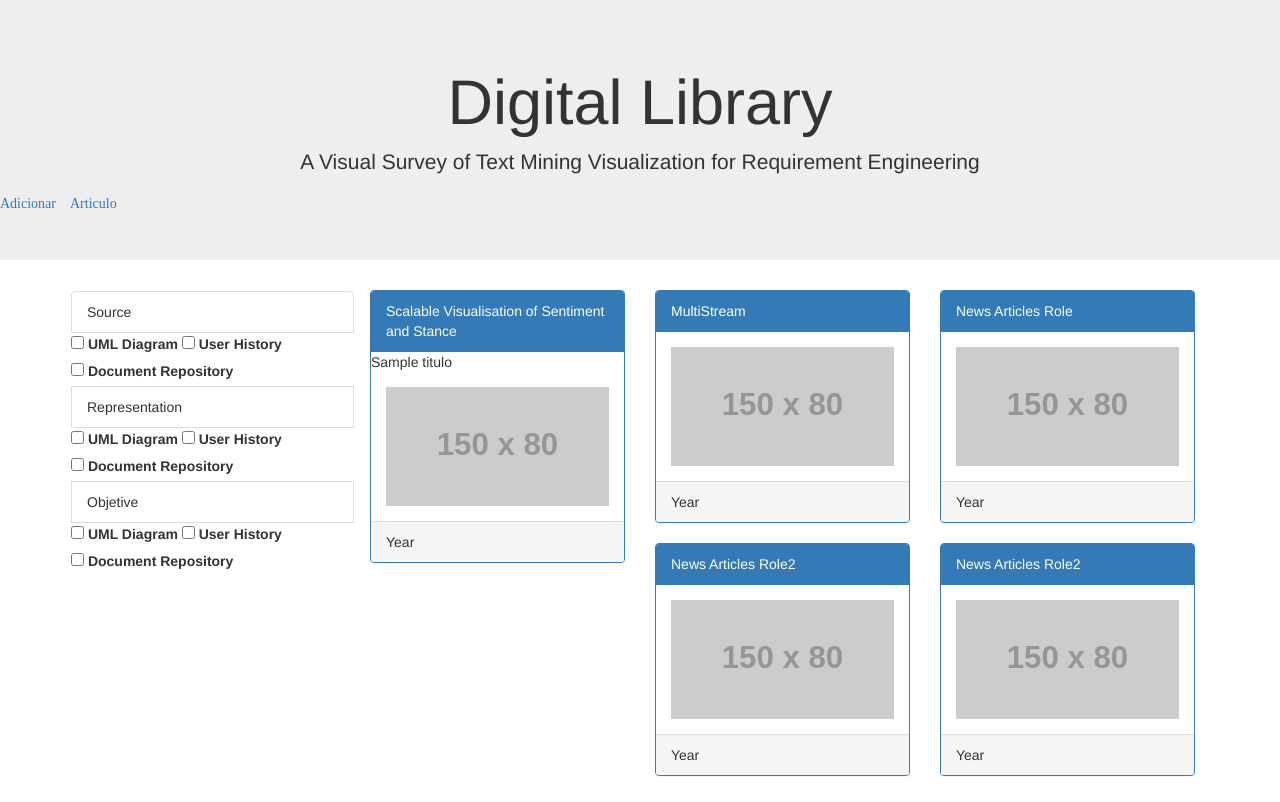
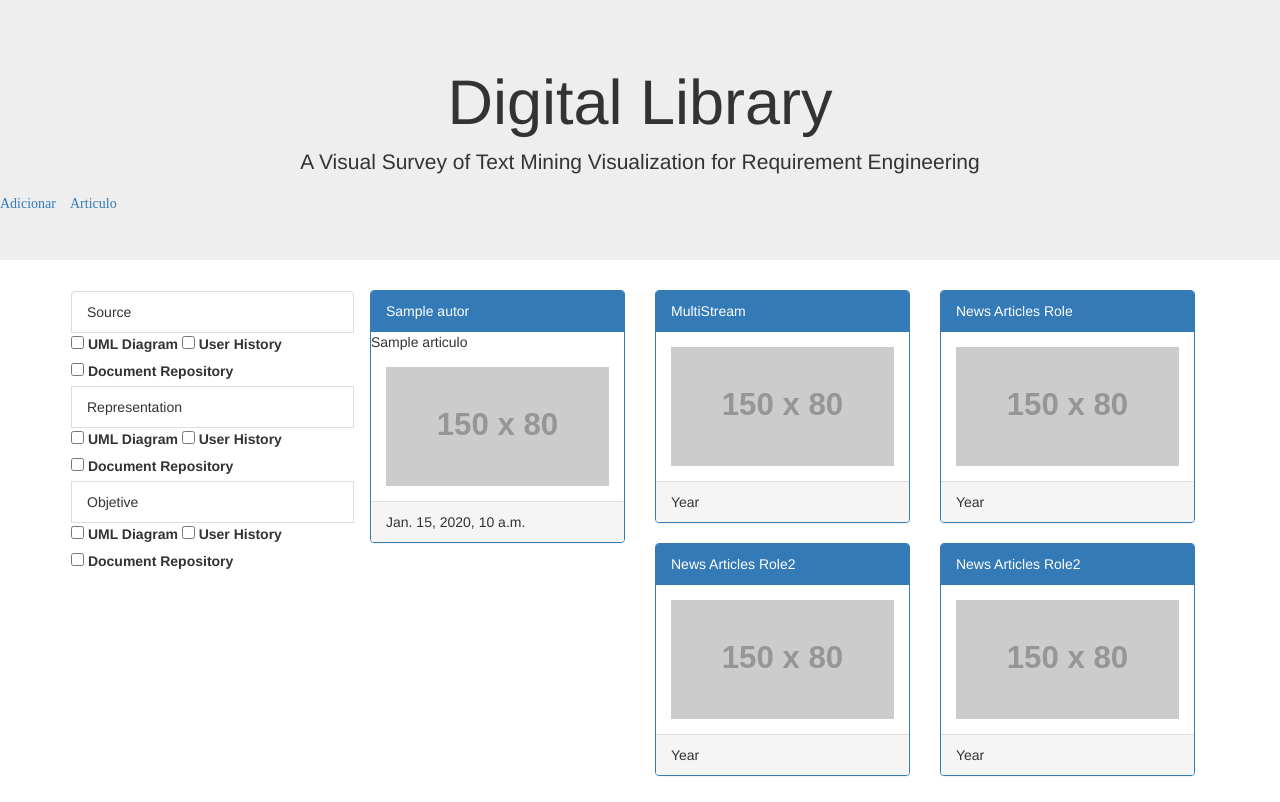
Before and after one commit to abarrio2018/projectoFinal, a Django app: template visualizador/appdigilib/templates/list/index_list.html in a window 1280 px wide. Shown: the top 802 px of the page. Run offline with Django 3.2, Linux system fonts and the light colour scheme; the template is opened without the code that fills it: most values are stand-ins (such as "Sample title", 1, 10 or a date in 2020); grey boxes labelled with a size stand in for pictures from a placeholder-image service; some libraries are stand-ins or nearby versions.

```diff
--- a/visualizador/appdigilib/templates/list/index_list.html
+++ b/visualizador/appdigilib/templates/list/index_list.html
@@ -1,14 +1,17 @@
 {% extends "list/index.html" %}
 
 {% block content%}
+    {% if contexto %}
+        {% for articulo in contexto %}
             <div class="col-md-4">
                 <div class="panel panel-primary">
-                    <div class="panel-heading">Scalable Visualisation of Sentiment and Stance</div>
-                    <div> {{titulo}}</div>
+                    <div class="panel-heading">{{ articulo.autor}}</div>
+                    <div> {{ articulo.title}}</div>
                     <div class="panel-body"><img src="https://placehold.it/150x80?text=IMAGE" class="img-responsive" style="width:100%" alt="Image"></div>
-                    <div class="panel-footer">Year</div>
+                    <div class="panel-footer">{{ articulo.published_date}}</div>
                 </div>
             </div>
+        {% endfor %}
             <div class="col-md-4">
                  <div class="panel panel-primary">
                     <div class="panel-heading">MultiStream</div>
@@ -16,7 +19,6 @@
                     <div class="panel-footer">Year</div>
                 </div>
             </div>
-
             <div class="col-md-4">
                 <div class="panel panel-primary">
                     <div class="panel-heading">News Articles Role</div>
@@ -24,7 +26,7 @@
                     <div class="panel-footer">Year</div>
                 </div>
             </div>
-                <div class="col-md-4">
+            <div class="col-md-4">
                 <div class="panel panel-primary">
                     <div class="panel-heading">News Articles Role2</div>
                     <div class="panel-body"><img src="https://placehold.it/150x80?text=IMAGE" class="img-responsive" style="width:100%" alt="Image"></div>
@@ -38,4 +40,7 @@
                     <div class="panel-footer">Year</div>
                 </div>
             </div>
+    {% else %}
+		<h1>Nao tem artigos para mostrar</h1>
+    {% endif %}
 {% endblock %}
```
Also changed, not shown: visualizador/appdigilib/templates/list/categoria.html (added, +11 -0 lines).
